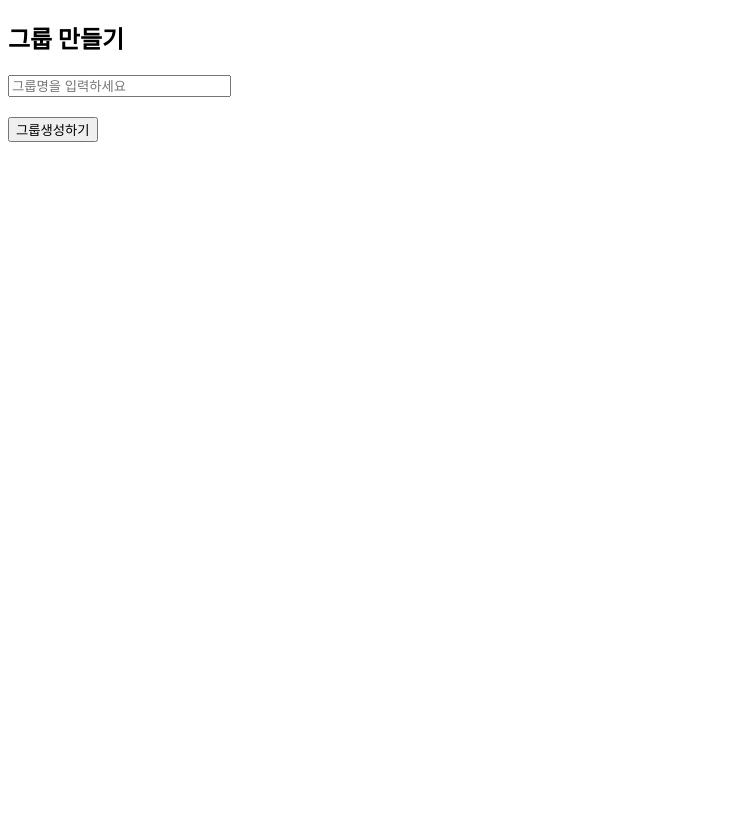
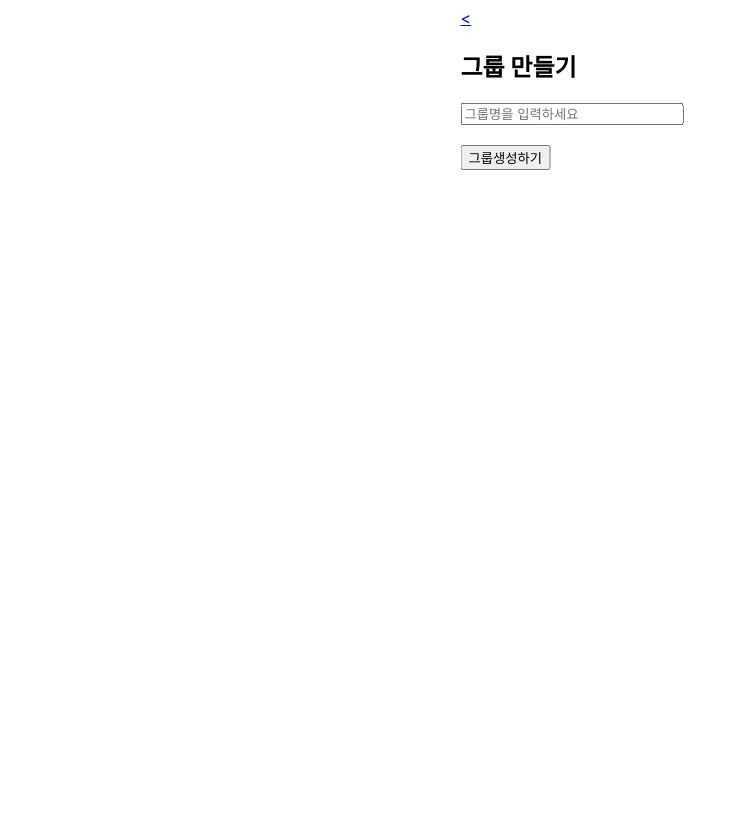
Before and after one commit to seoulmango/FirstMe, a Django app: page /make_group/ in a window 1280 px wide. Shown: the whole page, without its empty margins (0-739 px from the left). Before the commit the page ends 142 px from the top, so only its background shows below. Run offline with Django 4.2, Linux system fonts and the light colour scheme; a user stored in the database is signed in; some web fonts are replaced.

Commit message:
base.css width/height fixed

```diff
--- a/FirstMe/mainApp/static/base.css
+++ b/FirstMe/mainApp/static/base.css
@@ -3,3 +3,14 @@
 * {
     font-family: Pretendard, -apple-system, BlinkMacSystemFont, system-ui, Roboto, 'Helvetica Neue', 'Segoe UI', 'Apple SD Gothic Neo', 'Noto Sans KR', 'Malgun Gothic', sans-serif;
 }
+
+body {
+    position: absolute;
+    left: 50%;
+    margin-right: -50%;
+    transform: translate(-50%, 0);
+
+    width: 375px;
+    height: 812px;
+
+}
--- a/FirstMe/mainApp/static/login.css
+++ b/FirstMe/mainApp/static/login.css
@@ -1,5 +1,4 @@
 .login{
-
     font-weight: 900;
     font-size: 32px;
     line-height: 38.4px;
@@ -11,7 +10,6 @@
     justify-content: center;
     align-items: center;
     flex-direction: column;
-
 }
 
 .container{
--- a/FirstMe/mainApp/templates/base.html
+++ b/FirstMe/mainApp/templates/base.html
@@ -13,14 +13,6 @@
 </head>
 
 <body>
-    {% comment %} {% if user.is_authenticated %}
-    <div class="navbar__menu__item"><a href="{% url 'logout' %}">로그아웃</a></div>
-    {% else %}
-    <div class="navbar__menu__item"><a href="{% url 'login' %}">로그인</a></div>
-
-    {% endif %}
-    <div class="navbar__menu__item"><a href="{% url 'home' %}">홈</a></div> {% endcomment %}
-
 
 {% block title %} {% endblock title %}
 
--- a/FirstMe/mainApp/templates/make_group.html
+++ b/FirstMe/mainApp/templates/make_group.html
@@ -7,7 +7,11 @@
 
 
 {% block content %}
-<h2>그룹 만들기</h2>
+<div class="title-bar">
+    <a href="#" onClick="history.back()"> < </a>
+    <h2>그룹 만들기</h2>
+    <div></div>
+</div>
 <form method="POST">
     {% csrf_token %}
     <input type="text" name="name" placeholder="그룹명을 입력하세요" />
```
